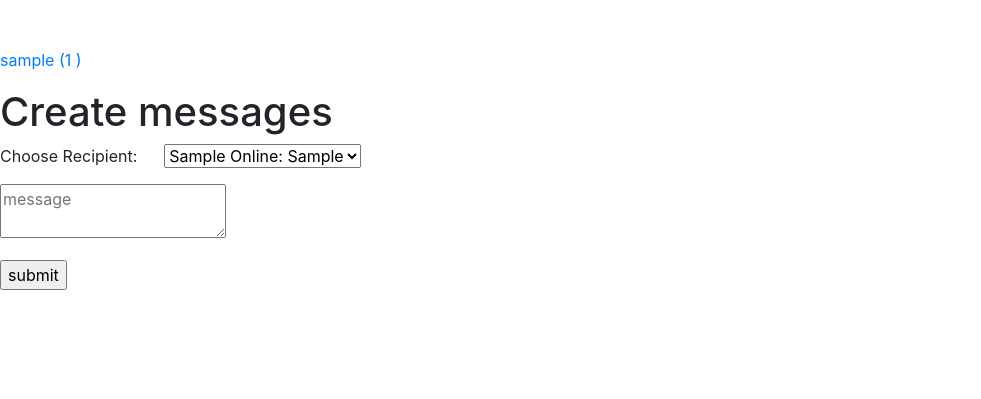
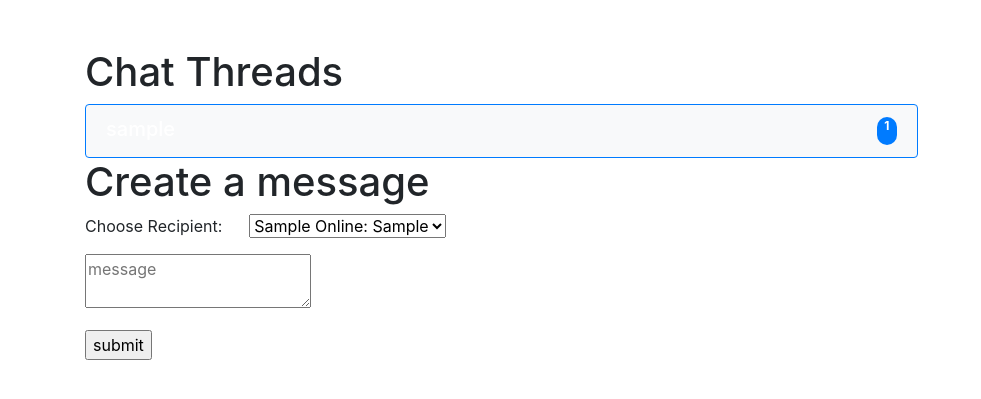
Before and after one commit to saby95/Project606, a Django app: template CrowdMentor/privatemessages/templates/messages1/private_messages.html in a window 1280 px wide. Shown: the part 56-455 px from the top of the page, without its empty margins (0-981 px from the left). Run offline with Django 3.2, Linux system fonts and the light colour scheme; the template is opened without the code that fills it: most values are stand-ins (such as "Sample title", 1, 10 or a date in 2020); some libraries are stand-ins or nearby versions.

Commit message:
chat screen and chat selection css

```diff
--- a/CrowdMentor/privatemessages/templates/messages1/private_messages.html
+++ b/CrowdMentor/privatemessages/templates/messages1/private_messages.html
@@ -2,6 +2,7 @@
 
 {% block content %}
 <div class="private_messages">
+    <!--
     <div class="partners">
     {% for thread in threads %}
         <p><a href="{% url 'chat_view' thread_id=thread.id %}">{{ thread.partner.username }} ({{ thread.total_messages|default_if_none:"0" }} )</a></p>
@@ -9,7 +10,40 @@
         <p>So far there are no messages</p>
     {% endfor %}
     </div>
-    <h1>Create messages</h1>
+    -->
+    <!--
+    <div class="partners">
+            {% for thread in threads %}
+                <li><p><a href="{% url 'chat_view' thread_id=thread.id %}">{{ thread.partner.username }} ({{ thread.total_messages|default_if_none:"0" }} )</a></p></li>
+            {% empty %}
+                <li><p>So far there are no messages</p></li>
+            {% endfor %}
+    </div>
+    -->
+
+    <div class="container">
+        <h1>Chat Threads</h1>
+        <div class="list-group w-75">
+            {% for thread in threads %}
+                <a href="{% url 'chat_view' thread_id=thread.id %}" class="bg-light list-group-item list-group-item-action flex-column align-items-start active">
+                    <div class="d-flex w-100 justify-content-between">
+                        <h5 class="mb-1">{{ thread.partner.username }}</h5>
+                        <span class="badge badge-primary badge-pill">{{ thread.total_messages|default_if_none:"0" }}</span>
+                    </div>
+                </a>
+            {% empty %}
+                <a href="#" class="list-group-item list-group-item-action flex-column align-items-start active">
+                    <div class="d-flex w-100 justify-content-between">
+                        <small>Your messages with other members will appear here</small>
+                    </div>
+                </a>
+        {% endfor %}
+        </div>
+    </div>
+
+
+    <div class="container">
+        <h1>Create a message</h1>
         <form action="{% url 'send_message_view' %}" method="post" class="new_message">
             {% csrf_token %}
             <p>Choose Recipient: &nbsp;&nbsp;&nbsp;&nbsp;
@@ -23,4 +57,6 @@
             <p><input id="submit" type="submit" value="submit"></p>
         </form>
     </div>
+
+</div>
 {% endblock content %}
--- a/CrowdMentor/users/templates/base.html
+++ b/CrowdMentor/users/templates/base.html
@@ -10,7 +10,6 @@
     <link rel="stylesheet" href="https://stackpath.bootstrapcdn.com/bootstrap/4.1.3/css/bootstrap.min.css" integrity="sha384-MCw98/SFnGE8fJT3GXwEOngsV7Zt27NXFoaoApmYm81iuXoPkFOJwJ8ERdknLPMO" crossorigin="anonymous">
     <link rel="stylesheet" href="https://cdnjs.cloudflare.com/ajax/libs/font-awesome/4.7.0/css/font-awesome.min.css">
     <style>
-
     </style>
       <!--  <link rel="stylesheet" type="text/css" href="{% static 'bootstrap/css/bootstrap.min.css' %}">
 
```
Also changed, not shown: CrowdMentor/privatemessages/templates/messages1/chat.html (+6 -4 lines). Lines whose indentation alone changed are shown as unchanged.
